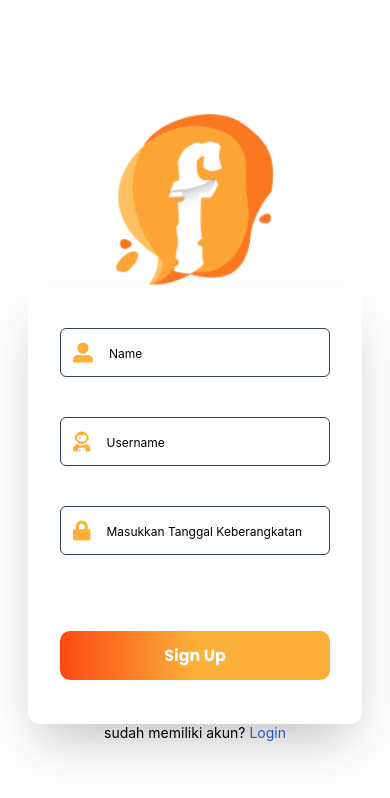
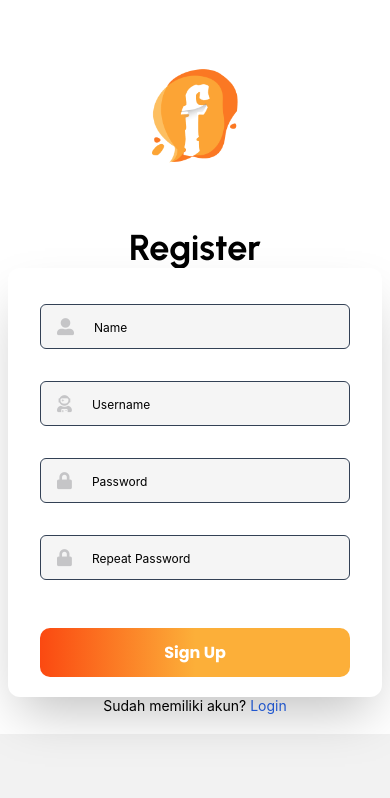
Before and after one commit to adislksn/finally, a React Native app: screen /Register in a window 390 px wide. Shown: the top 798 px of the page. Built offline with nearby package versions, Linux system fonts and the light colour scheme.

Commit message:
Update register style

```diff
--- a/src/Navigator.jsx
+++ b/src/Navigator.jsx
@@ -9,7 +9,7 @@ import {
 
 const initialScreenName = INITIAL_SCREEN || 'Welcome';
 const Stack = createNativeStackNavigator();
-console.log('Show Screen:', initialScreenName);
+console.log('> Show Screen:', initialScreenName);
 
 function Routes() {
   return (
--- a/src/screens/Register.jsx
+++ b/src/screens/Register.jsx
@@ -1,5 +1,5 @@
 import {
-  View, KeyboardAvoidingView, TextInput, Image, Text, TouchableOpacity,
+  View, KeyboardAvoidingView, TextInput, Image, Text, TouchableOpacity, StyleSheet, ScrollView,
 } from 'react-native';
 import { FontAwesome5 } from '@expo/vector-icons';
 import Btn from '../component/Btn';
@@ -19,40 +19,67 @@ function Register(props) {
   };
 
   return (
-    <View className="flex-1 bg-white py-14 px-7 items-center">
-      <Image className="w-44 h-44 mt-14" source={require('../assets/finally.png')} />
-      <KeyboardAvoidingView className="z-20 w-full relative justify-center self-center">
+    <ScrollView>
+
+      <View className="flex-1 bg-white pt-3 px-2 items-center">
+
+        <Image className="w-24 h-24 mt-14" source={require('../assets/finally.png')} />
+
+        <Text className="text-4xl mt-16" style={style.textTitle}>Register</Text>
+
+        <KeyboardAvoidingView className="z-20 w-full justify-center self-center">
           <View className="items-start px-8 bg-white rounded-xl py-5 shadow-2xl">
-          <View className="flex-row rounded-md border border-slate-700 p-3 w-full items-center my-5">
-            <FontAwesome5 name="user-alt" size={20} color="#FCAF39" />
-            <TextInput className="pl-4 placeholder:text-xs placeholder:text-black" placeholder="Name" />
+
+            <View className="flex-row rounded-md border border-slate-700 p-3 w-full items-center my-4" style={style.inputWrapper}>
+              <FontAwesome5 name="user-alt" size={17} style={style.inputIcon} />
+              <TextInput className="w-full pl-4 placeholder:text-xs placeholder:text-black" placeholder="Name" />
             </View>
 
-          <View className="flex-row rounded-md border border-slate-700 p-3 w-full items-center my-5">
-            <FontAwesome5 name="user-astronaut" size={20} color="#FCAF39" />
-            <TextInput className="pl-4 placeholder:text-xs placeholder:text-black" placeholder="Username" />
+            <View className="flex-row rounded-md border border-slate-700 p-3 w-full items-center my-4" style={style.inputWrapper}>
+              <FontAwesome5 name="user-astronaut" size={17} style={style.inputIcon} />
+              <TextInput className="w-full pl-4 placeholder:text-xs placeholder:text-black" placeholder="Username" />
             </View>
 
-          <View className="flex-row rounded-md border border-slate-700 p-3 w-full items-center my-5">
-            <FontAwesome5 name="lock" size={20} color="#FCAF39" />
-            <TextInput className="pl-4 placeholder:text-xs placeholder:text-black" placeholder="Masukkan Tanggal Keberangkatan" />
+            <View className="flex-row rounded-md border border-slate-700 p-3 w-full items-center my-4" style={style.inputWrapper}>
+              <FontAwesome5 name="lock" size={17} style={style.inputIcon} />
+              <TextInput secureTextEntry className="w-full pl-4 placeholder:text-xs placeholder:text-black" placeholder="Password" />
             </View>
 
-          <View className="w-full py-6">
+            <View className="flex-row rounded-md border border-slate-700 p-3 w-full items-center my-4" style={style.inputWrapper}>
+              <FontAwesome5 name="lock" size={17} style={style.inputIcon} />
+              <TextInput secureTextEntry className="w-full pl-4 placeholder:text-xs placeholder:text-black" placeholder="Repeat Password" />
+            </View>
+
+            <View className="w-full">
               <Btn text="Sign Up" pindah={press.createAccount} />
             </View>
+
           </View>
         </KeyboardAvoidingView>
-      <View className="flex-row">
-        <Text>sudah memiliki akun? </Text>
+
+        <View className="flex-row mb-5">
+          <Text>Sudah memiliki akun? </Text>
           <TouchableOpacity onPress={() => press.toLoginScreen()}>
-          <Text className="text-blue-600">
-            Login
-          </Text>
+            <Text className="text-blue-600">Login</Text>
           </TouchableOpacity>
         </View>
+
       </View>
+    </ScrollView>
   );
 }
 
+const style = StyleSheet.create({
+  textTitle: {
+    fontFamily: 'Urbanist-Bold',
+  },
+  inputWrapper: {
+    backgroundColor: '#F5F5F5',
+  },
+  inputIcon: {
+    color: '#C5C5C7',
+    paddingHorizontal: 4,
+  },
+});
+
 export default Register;
```
Lines whose indentation alone changed are shown as unchanged.
